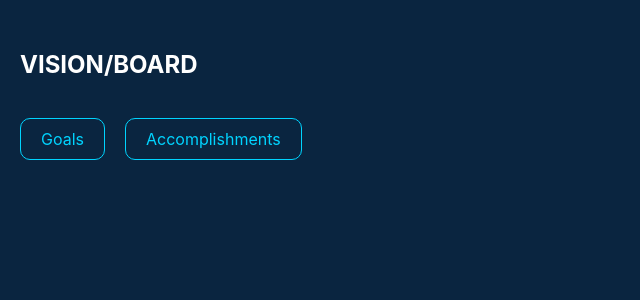
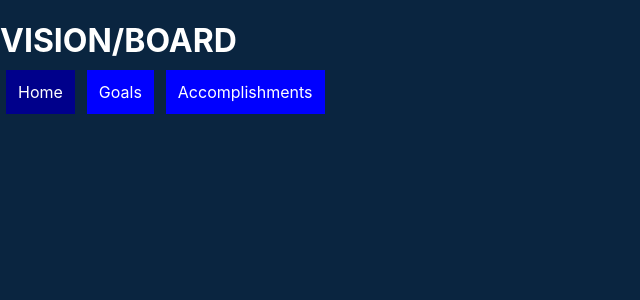
Before and after one commit to winfeigle/react-phase-2-project, a React (Create React App) app: page / in a window 1280 px wide. Shown: the top 300 px of the page, without its empty margins (0-640 px from the left). Built offline with nearby package versions, Linux system fonts and the light colour scheme; data requests are answered from the project's data file.

Commit message:
Add working Routes to NavBar

```diff
--- a/src/components/NavBar.js
+++ b/src/components/NavBar.js
@@ -1,22 +1,55 @@
 import React from "react";
+import { NavLink } from "react-router-dom";
 
 function NavBar() {
+
+  const linkStyles = {
+    width: "100px",
+    padding: "12px",
+    margin: "0 6px 6px",
+    background: "blue",
+    textDecoration: "none",
+    color: "white",
+  };
+
     return(
-        <header>
-          <nav>
-            <h1 className="site-title">
+        <div>
+          <h1 className="site-title">
               VISION/BOARD
-            </h1>
-            <div className="navigation">
-              <a className="button" href="/">
-                Goals
-              </a>
-              <a className="button" href="/">
-                Accomplishments
-              </a>
-            </div>
-          </nav>
-        </header>
+          </h1>
+          <NavLink
+            to="/"
+            /* set exact so it knows to only set activeStyle when route is deeply equal to link */
+            exact
+            /* add styling to Navlink */
+            style={linkStyles}
+            /* add prop for activeStyle */
+            activeStyle={{
+              background: "darkblue",
+            }}
+            >Home</NavLink>
+
+          <NavLink
+            to="/goals"
+            exact
+            style={linkStyles}
+            activeStyle={{
+              background: "darkblue",
+            }}
+            >Goals</NavLink>
+
+        <NavLink
+            to="/accomplishments"
+            exact
+            style={linkStyles}
+            activeStyle={{
+              background: "darkblue",
+            }}
+            >Accomplishments</NavLink>
+        <p>
+
+        </p>
+        </div>
     );
 }
 
```
